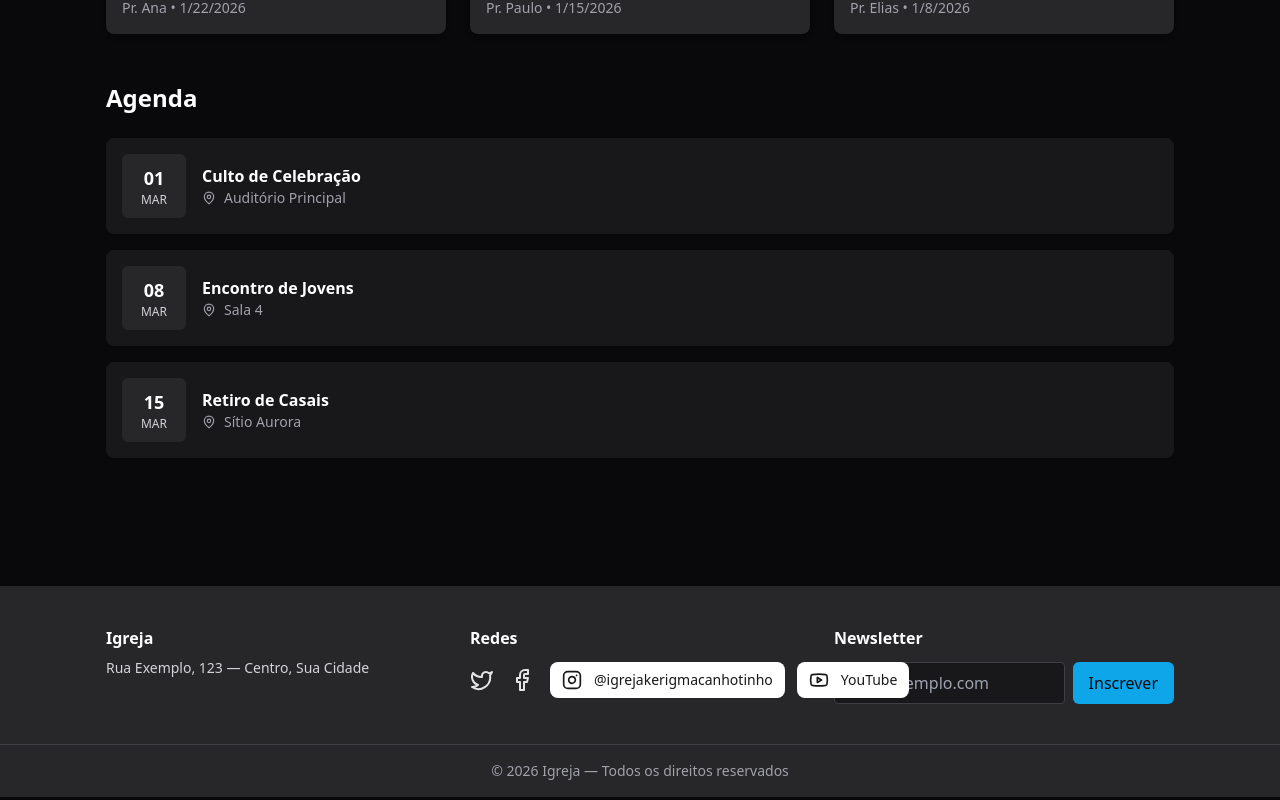
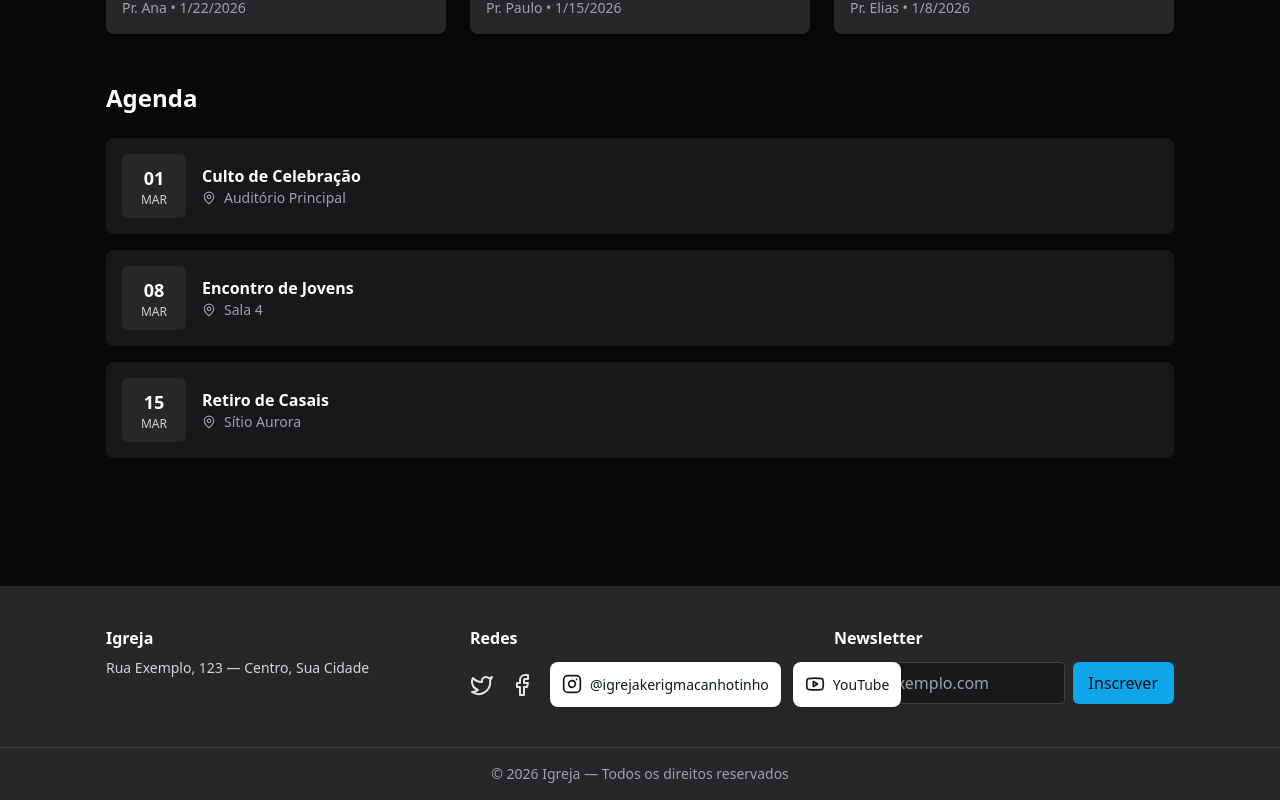
Before and after one commit to mateussantos070776-stack/meunomeprojeto, a React (Vite) app in the folder frontend/: page / in a window 1280 px wide. Shown: the part 1126-1926 px from the top of the page. Built offline with nearby package versions, Linux system fonts and the light colour scheme; the HTML template or start-up script is replaced by a standard one.

Commit message:
Footer: use pure <a> tags for social cards (Instagram + YouTube)

```diff
--- a/frontend/src/components/Footer.js
+++ b/frontend/src/components/Footer.js
@@ -25,10 +25,10 @@ export default function Footer(){
                 href="https://www.instagram.com/igrejakerigmacanhotinho/"
                 target="_blank"
                 rel="noopener noreferrer"
-                className="bg-white text-zinc-900 rounded-lg shadow-sm px-3 py-2 flex items-center gap-3 hover:-translate-y-1 transition transform group"
+                style={{ display: 'flex', cursor: 'pointer', zIndex: 50, padding: 12, background: 'white', borderRadius: 8, boxShadow: '0 4px 6px rgba(0,0,0,0.1)' }}
               >
-                <Instagram className="w-5 h-5 group-hover:text-pink-500" />
-                <span className="text-sm font-medium group-hover:text-pink-500">@igrejakerigmacanhotinho</span>
+                <Instagram className="w-5 h-5 text-zinc-900" />
+                <span style={{ marginLeft: 8, fontSize: 14, fontWeight: 500, color: '#111827' }}>@igrejakerigmacanhotinho</span>
               </a>
 
               <a
@@ -36,10 +36,10 @@ export default function Footer(){
                 href="#"
                 target="_blank"
                 rel="noopener noreferrer"
-                className="bg-white text-zinc-900 rounded-lg shadow-sm px-3 py-2 flex items-center gap-3 hover:-translate-y-1 transition transform group"
+                style={{ display: 'flex', cursor: 'pointer', zIndex: 50, padding: 12, background: 'white', borderRadius: 8, boxShadow: '0 4px 6px rgba(0,0,0,0.1)' }}
               >
-                <Youtube className="w-5 h-5 group-hover:text-red-600" />
-                <span className="text-sm font-medium group-hover:text-red-600">YouTube</span>
+                <Youtube className="w-5 h-5 text-zinc-900" />
+                <span style={{ marginLeft: 8, fontSize: 14, fontWeight: 500, color: '#111827' }}>YouTube</span>
               </a>
             </div>
           </div>
```
